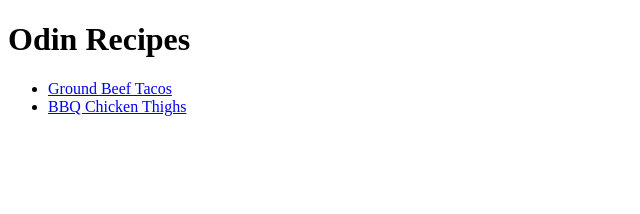
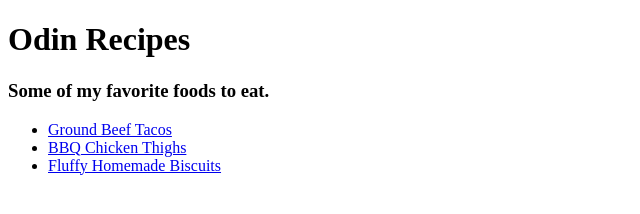
Before and after one commit to rkjames202/odin-recipes, a plain HTML site: page index.html in a window 1280 px wide. Shown: the whole page, without its empty margins (0-640 px from the left). Drawn offline with Linux system fonts and the light colour scheme.

Commit message:
Add fluffy homemade biscuits recipe page

```diff
--- a/index.html
+++ b/index.html
@@ -6,9 +6,11 @@
     </head>
     <body>
         <h1>Odin Recipes</h1>
+        <h3>Some of my favorite foods to eat.</h3>
         <ul>
             <li><a href="recipes/ground-beef-tacos.html" target="_blank">Ground Beef Tacos</a></li>
             <li><a href="recipes/bbq-chicken-thighs.html" target="_blank">BBQ Chicken Thighs</a></li>
+            <li><a href="recipes/fluffy-homemade-biscuits.html" target="_blank">Fluffy Homemade Biscuits</a></li>
         </ul>
     </body>
 </html>
```
